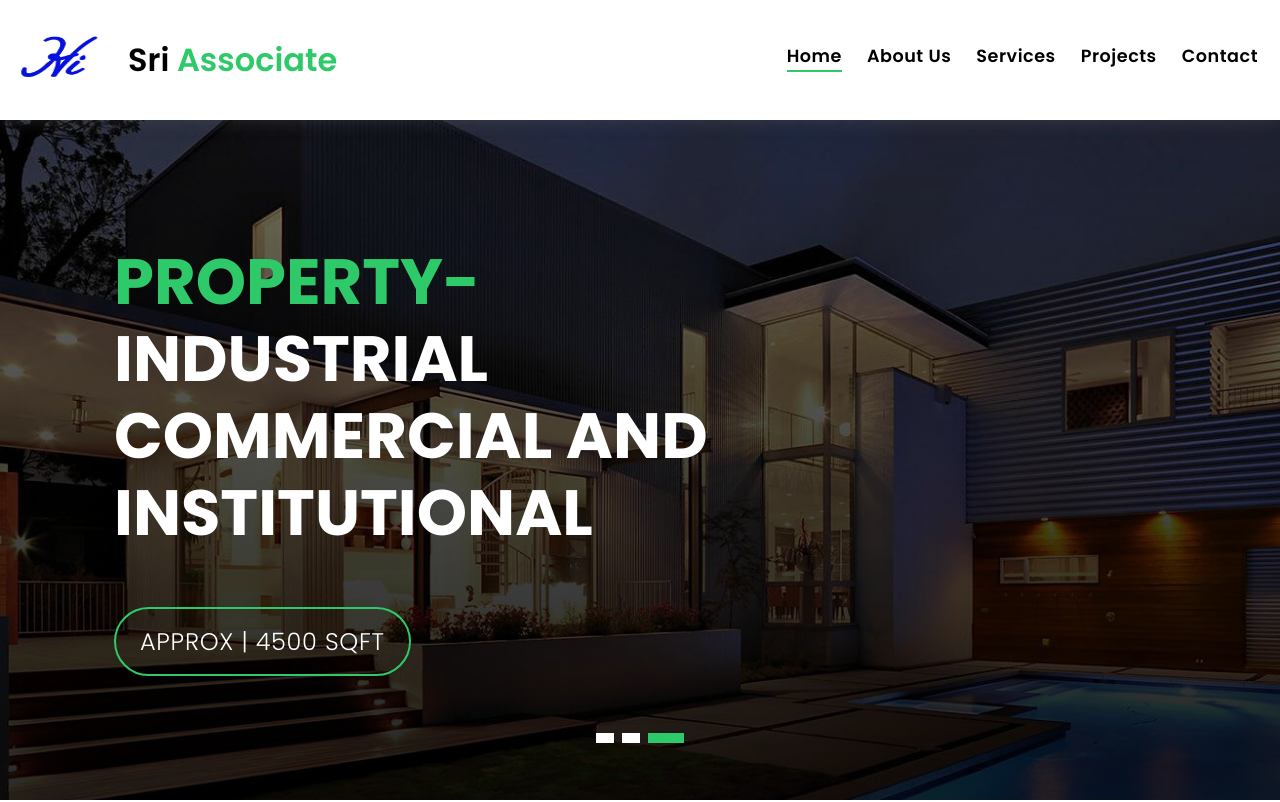
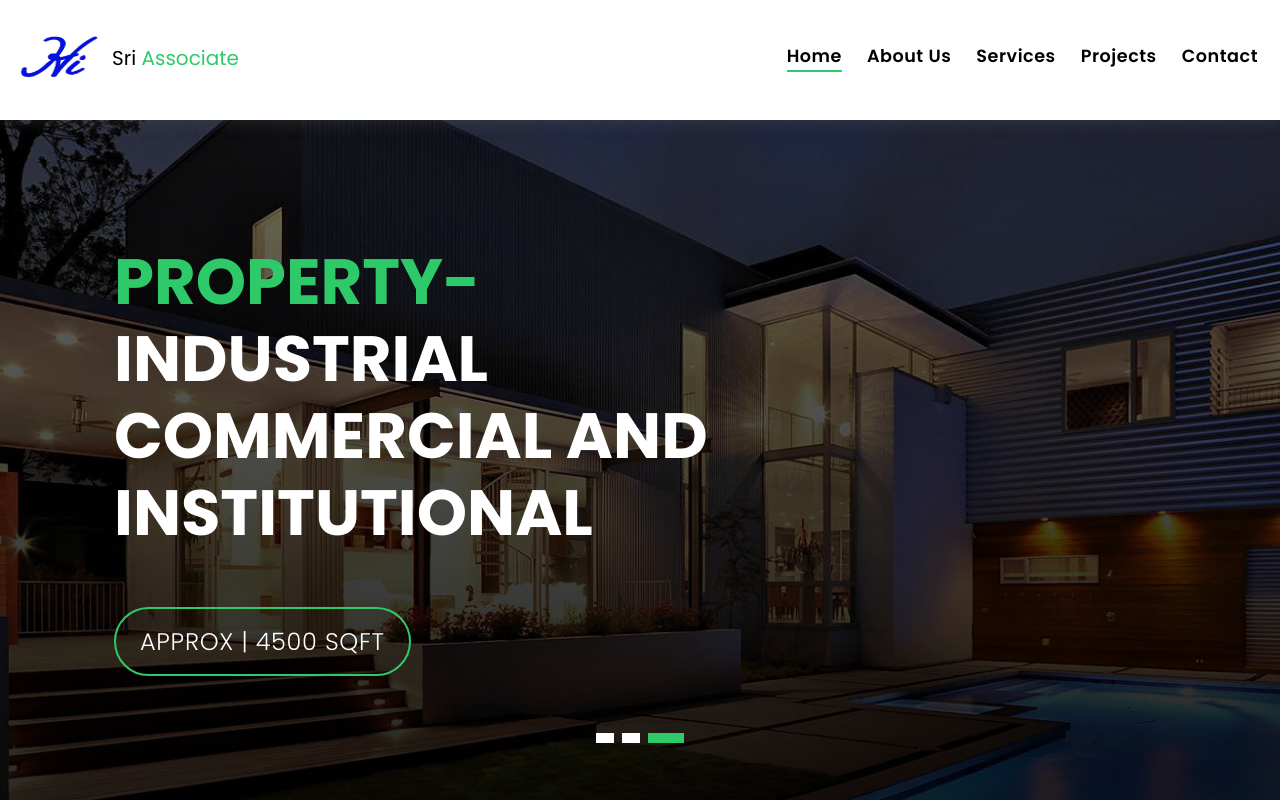
Before and after one commit to Satnee/demo, a plain HTML site: page index.html in a window 1280 px wide. Shown: the top 802 px of the page. Drawn offline with Linux system fonts and the light colour scheme.

Commit message:
Add files via upload

```diff
--- a/index.html
+++ b/index.html
@@ -47,11 +47,12 @@
                     <span></span>
                 </button>
 
-                <a class="navbar-brand" href="#">
-                    <img src="assets/img/logo.jpg" width="100" height="60" alt="Logo">
+                <a class="navbar-brand" href="index.html">
+                    <img src="assets/img/logo.jpg" width="100" height="60" alt="Logo">Sri <span class="color-b">Associate</span>
                 </a>
-
+                <!--
                 <a class="navbar-brand text-brand" href="index.html">Sri <span class="color-b">Associate</span></a>
+                    -->
 
                 <div class="collapse navbar-collapse flex-column align-items-end" id="navbarDefault">
 
```
